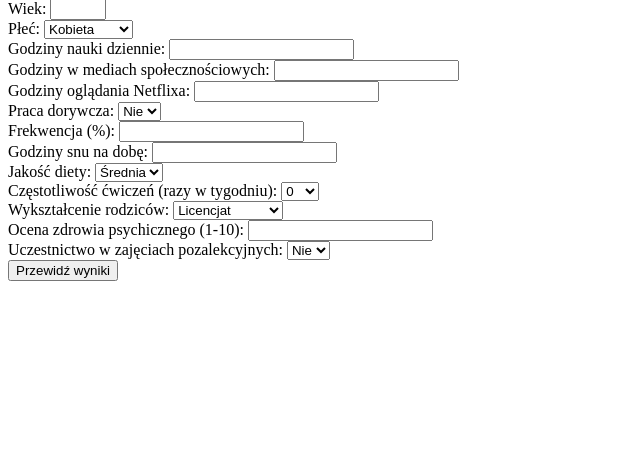
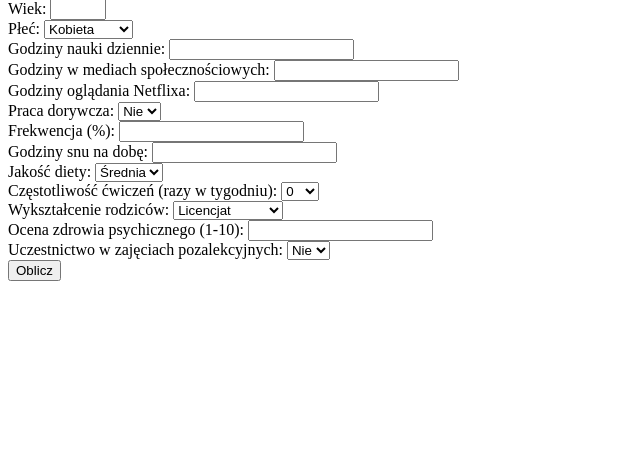
Before and after one commit to WASPERR/Klasyfikacja_Projekt, a Django app: template templates/Classificator/index.html in a window 1280 px wide. Shown: the part 81-531 px from the top of the page, without its empty margins (0-640 px from the left). Run offline with Django 5.2, Linux system fonts and the light colour scheme; the template is opened without the code that fills it: values that come from a table or form of the project are taken from there, others are empty.

Commit message:
Jest i Projekcik :3

```diff
--- a/templates/Classificator/index.html
+++ b/templates/Classificator/index.html
@@ -21,7 +21,7 @@
             {% endfor %}
         </div>
 
-        <button type="submit">Przewidź wyniki</button>
+        <button type="submit">Oblicz</button>
     </form>
 
     {% if prediction is not None %}
```
